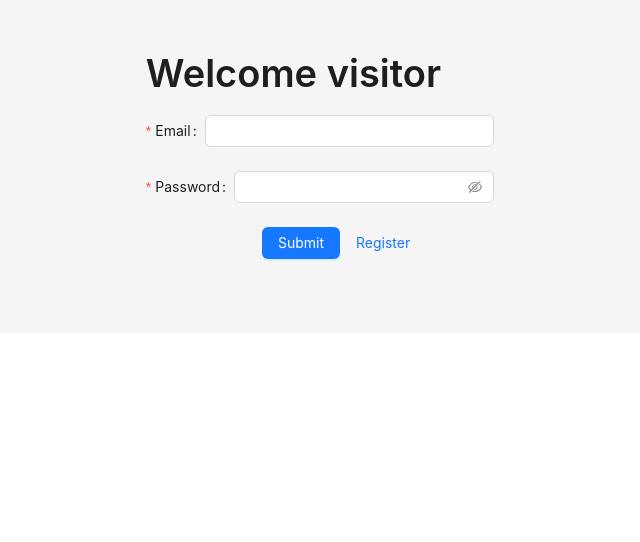
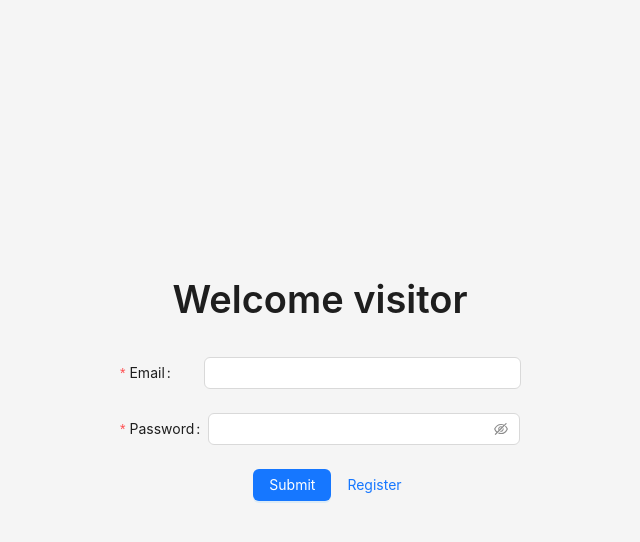
Before and after one commit to umanni/Fullstack-Developer, a React (Vite) app in the folder web/: page / in a window 1280 px wide. Shown: the top 542 px of the page, without its empty margins (320-960 px from the left). Built offline with nearby package versions, Linux system fonts and the light colour scheme.

Commit message:
update styles

```diff
--- a/web/src/pages/Home/index.tsx
+++ b/web/src/pages/Home/index.tsx
@@ -2,6 +2,7 @@ import { useUser } from '../../hooks/useUser';
 import { loginUser } from '../../lib/api';
 import { useNavigate } from 'react-router-dom';
 import { Button, Form, Input, Typography, Layout } from 'antd';
+import './styles.scss';
 
 const { Content } = Layout;
 const { Title } = Typography;
@@ -34,16 +35,20 @@ function Home() {
 
   return (
     <Layout>
-      <Content style={{ padding: '50px', maxWidth: '800px', margin: '0 auto' }}>
-        <div className="container">
+      <Content className="container">
         <Title>Welcome visitor</Title>
-          <Form name="basic" onFinish={handleLogin} autoComplete="on">
+
+        <Form
+          className="form"
+          name="basic"
+          onFinish={handleLogin}
+          autoComplete="on"
+        >
           <Form.Item
+            className="textForm"
             label="Email"
             name="email"
-              rules={[
-                { required: true, message: 'Please input your username!' },
-              ]}
+            rules={[{ required: true, message: 'Please input your username!' }]}
           >
             <Input />
           </Form.Item>
@@ -51,9 +56,7 @@ function Home() {
           <Form.Item
             label="Password"
             name="password"
-              rules={[
-                { required: true, message: 'Please input your password!' },
-              ]}
+            rules={[{ required: true, message: 'Please input your password!' }]}
           >
             <Input.Password />
           </Form.Item>
@@ -67,7 +70,6 @@ function Home() {
             </Button>
           </Form.Item>
         </Form>
-        </div>
       </Content>
     </Layout>
   );
--- /dev/null
+++ b/web/src/pages/Home/styles.scss
@@ -0,0 +1,25 @@
+.container {
+  display: flex;
+  height: 100vh;
+  justify-content: center;
+  align-items: center;
+
+  padding: 50px;
+  max-width: 800px;
+  margin: auto;
+}
+
+.form {
+  margin-top: 1rem;
+  width: 25rem;
+}
+
+.textForm {
+  display: flex;
+  justify-content: flex-start;
+
+  input {
+    margin-left: 1.6rem;
+    width: 19.8rem;
+  }
+}
```
Lines whose indentation alone changed are shown as unchanged.
